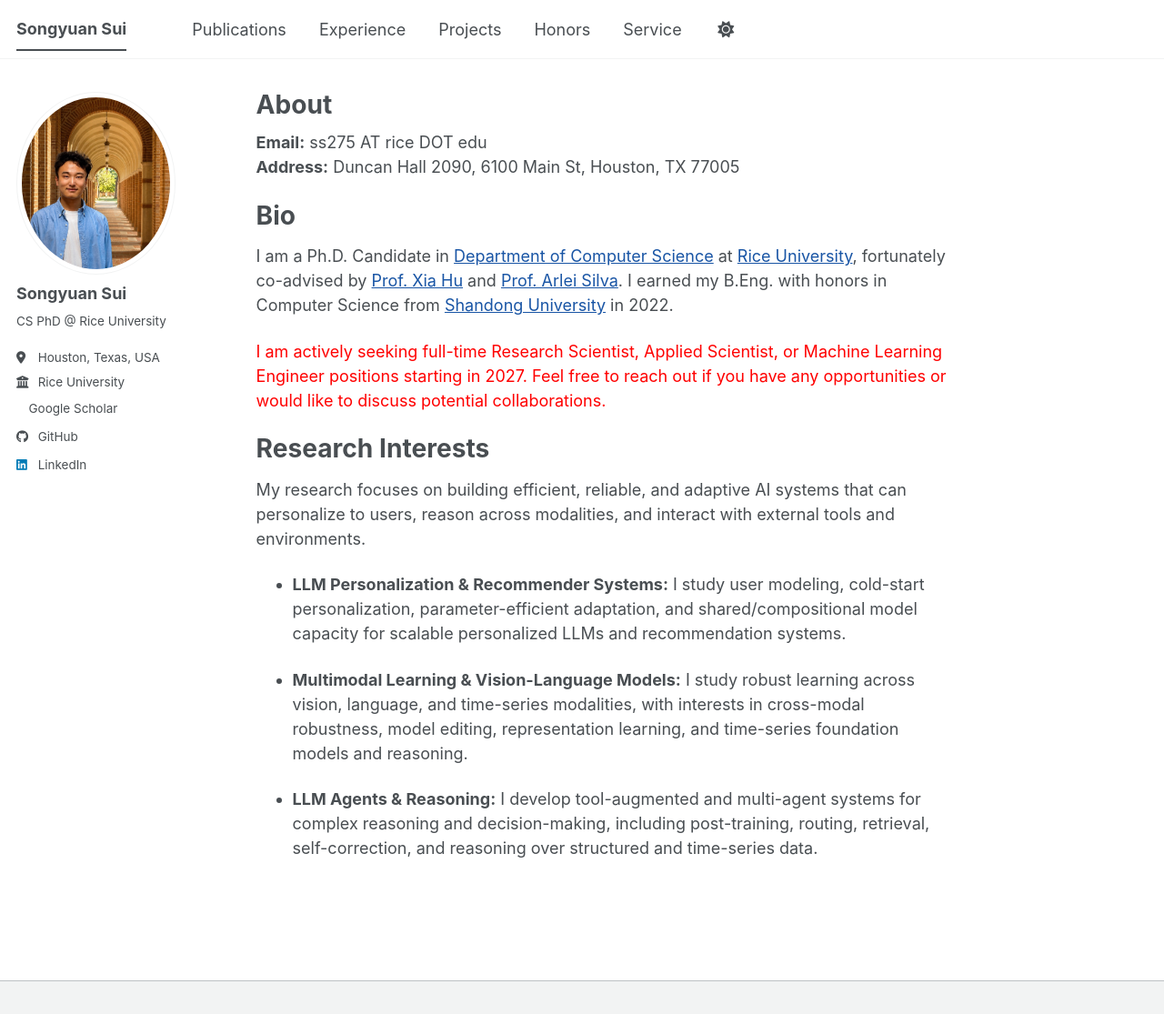
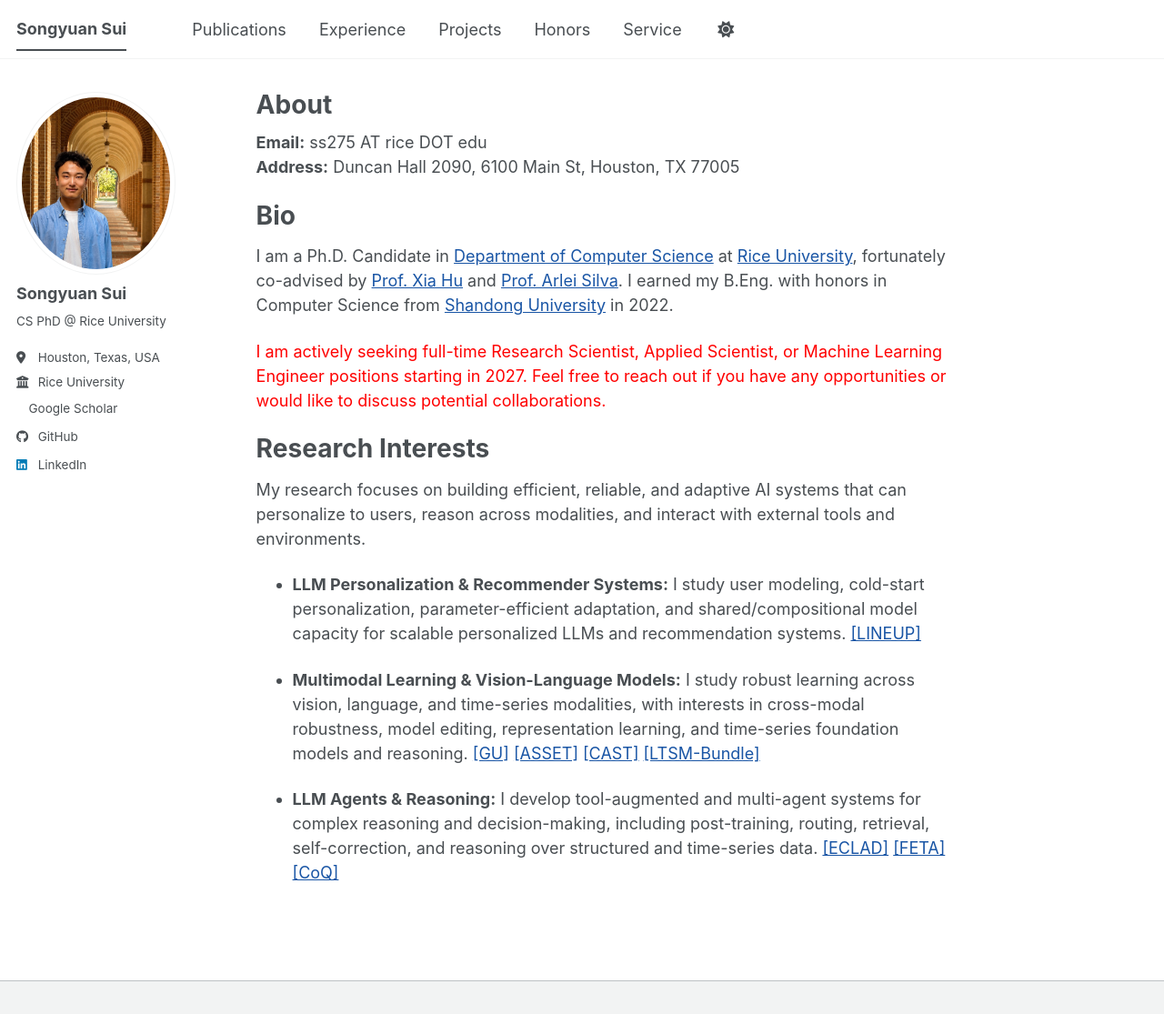
Before and after one commit to SongyuanSui/SongyuanSui.github.io, a Jekyll site: the page built from _pages/about.md, in a window 1280 px wide and 1115 px high. Shown: the whole window at 91% size. Built offline with Jekyll 4.4.1, drawn with Linux system fonts in a browser that asks for light colours; a style sheet for code colours, icons or effects is not loaded.

Commit message:
update about

```diff
--- a/_pages/about.md
+++ b/_pages/about.md
@@ -23,8 +23,8 @@ Research Interests
 ======
 My research focuses on building efficient, reliable, and adaptive AI systems that can personalize to users, reason across modalities, and interact with external tools and environments.
 
-- **LLM Personalization & Recommender Systems:** I study user modeling, cold-start personalization, parameter-efficient adaptation, and shared/compositional model capacity for scalable personalized LLMs and recommendation systems.
+- **LLM Personalization & Recommender Systems:** I study user modeling, cold-start personalization, parameter-efficient adaptation, and shared/compositional model capacity for scalable personalized LLMs and recommendation systems. [[LINEUP]](https://arxiv.org/abs/2610.02353)
 
-- **Multimodal Learning & Vision-Language Models:** I study robust learning across vision, language, and time-series modalities, with interests in cross-modal robustness, model editing, representation learning, and time-series foundation models and reasoning.
+- **Multimodal Learning & Vision-Language Models:** I study robust learning across vision, language, and time-series modalities, with interests in cross-modal robustness, model editing, representation learning, and time-series foundation models and reasoning. [[GU]](https://neurips.cc/Downloads/2026) [[ASSET]](https://neurips.cc/Downloads/2026) [[CAST]](https://arxiv.org/abs/2609.27825) [[LTSM-Bundle]](https://dl.acm.org/doi/10.1145/3787470.3787475)
 
-- **LLM Agents & Reasoning:** I develop tool-augmented and multi-agent systems for complex reasoning and decision-making, including post-training, routing, retrieval, self-correction, and reasoning over structured and time-series data.
+- **LLM Agents & Reasoning:** I develop tool-augmented and multi-agent systems for complex reasoning and decision-making, including post-training, routing, retrieval, self-correction, and reasoning over structured and time-series data. [[ECLAD]](https://dl.acm.org/doi/abs/10.1145/3774905.3793127) [[FETA]](https://arxiv.org/abs/2510.05950) [[CoQ]](https://aclanthology.org/2025.ijcnlp-long.53/)
```
